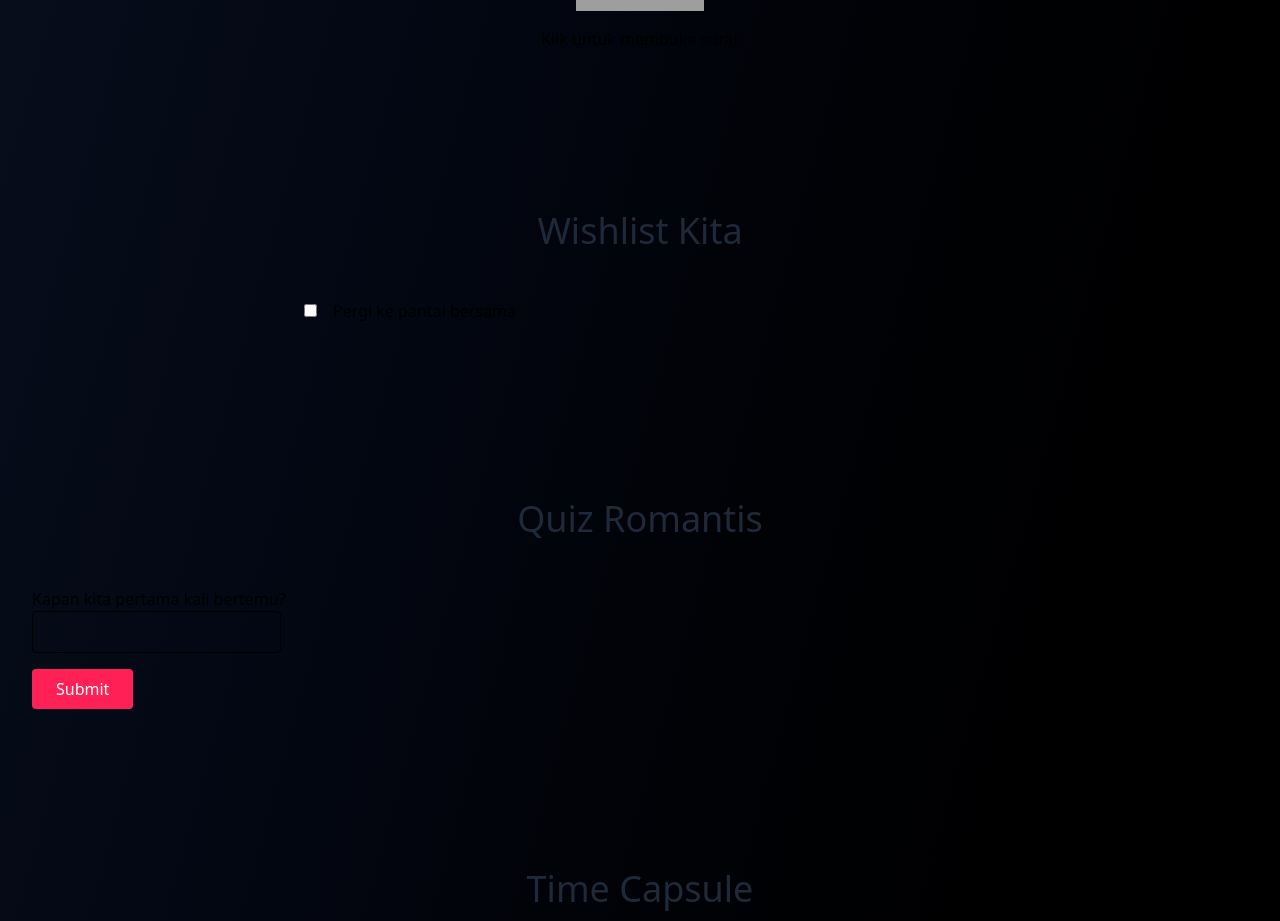
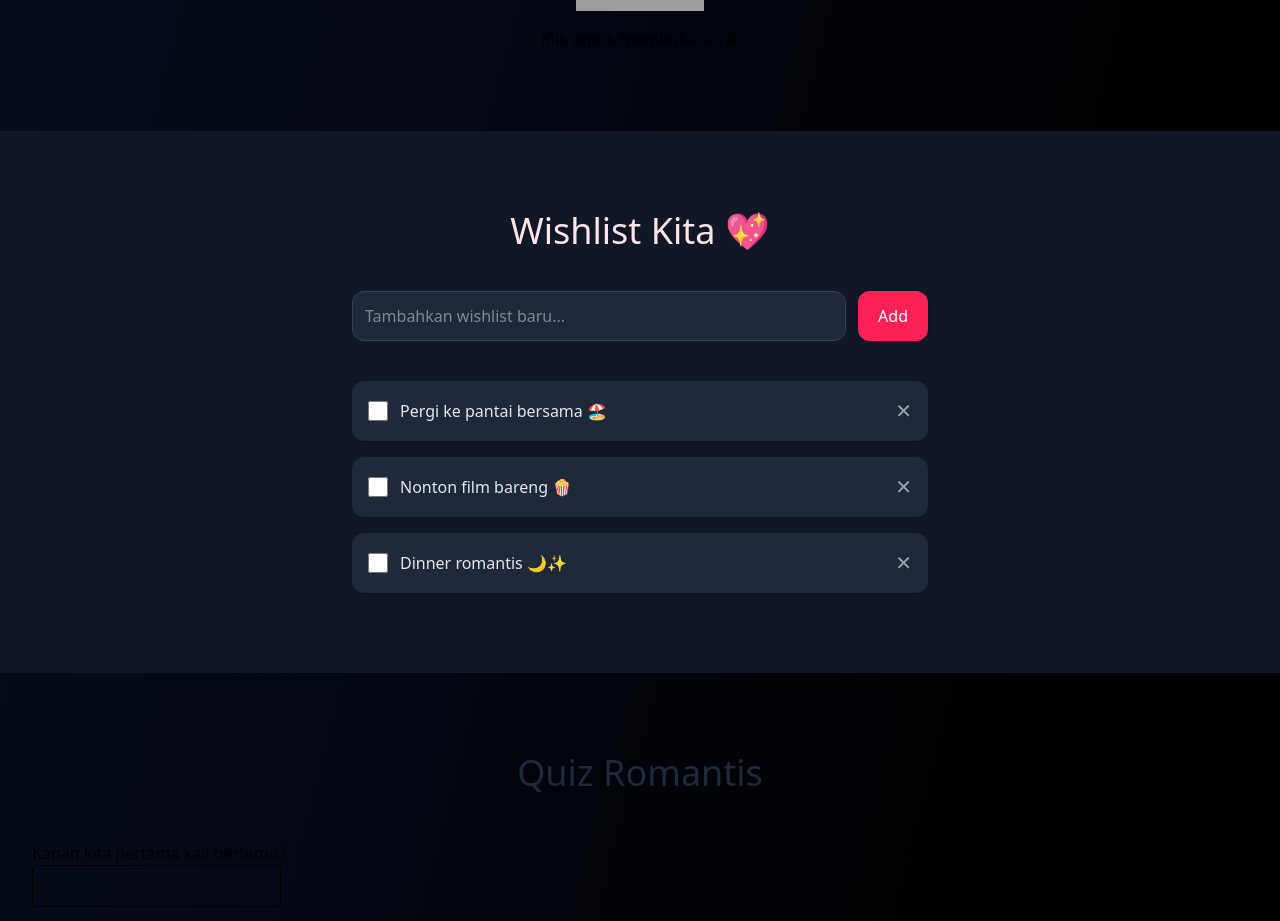
Before and after one commit to faturrahman10/birtday-gift, a React (Vite) app: page / in a window 1280 px wide. Shown: the part 2960-3881 px from the top of the page. Built offline with nearby package versions, Linux system fonts and the light colour scheme; grey boxes are pictures that could not be loaded.

Commit message:
modify new style and new feature

```diff
--- a/src/components/Wishlist.jsx
+++ b/src/components/Wishlist.jsx
@@ -1,42 +1,108 @@
 import React, { useState, useEffect } from "react";
+import { motion, AnimatePresence } from "framer-motion";
 
 const Wishlist = () => {
-  const [wishes, setWishes] = useState([
-    { text: "Pergi ke pantai bersama", done: false },
-    // Tambahkan lebih banyak
-  ]);
+  const [wishes, setWishes] = useState([]);
+  const [input, setInput] = useState("");
 
   useEffect(() => {
     const saved = localStorage.getItem("wishlist");
     if (saved) setWishes(JSON.parse(saved));
+    else {
+      const initial = [
+        { text: "Pergi ke pantai bersama 🏖️", done: false },
+        { text: "Nonton film bareng 🍿", done: false },
+        { text: "Dinner romantis 🌙✨", done: false },
+      ];
+      setWishes(initial);
+      localStorage.setItem("wishlist", JSON.stringify(initial));
+    }
   }, []);
 
   const toggleDone = (index) => {
-    const newWishes = [...wishes];
-    newWishes[index].done = !newWishes[index].done;
-    setWishes(newWishes);
-    localStorage.setItem("wishlist", JSON.stringify(newWishes));
+    const updated = [...wishes];
+    updated[index].done = !updated[index].done;
+    setWishes(updated);
+    localStorage.setItem("wishlist", JSON.stringify(updated));
+  };
+
+  const addWish = () => {
+    if (!input.trim()) return;
+
+    const updated = [...wishes, { text: input.trim(), done: false }];
+    setWishes(updated);
+    setInput("");
+    localStorage.setItem("wishlist", JSON.stringify(updated));
+  };
+
+  const deleteWish = (index) => {
+    const updated = wishes.filter((_, i) => i !== index);
+    setWishes(updated);
+    localStorage.setItem("wishlist", JSON.stringify(updated));
   };
 
   return (
-    <section className="py-20 px-4 md:px-8">
-      <h2 className="text-3xl md:text-4xl font-playfair text-center mb-12 text-gray-800">
-        Wishlist Kita
+    <section className="py-20 px-4 md:px-8 bg-white dark:bg-gray-900 transition-colors duration-500">
+      <h2 className="text-3xl md:text-4xl font-playfair text-center mb-10 text-gray-800 dark:text-rose-100">
+        Wishlist Kita 💖
       </h2>
-      <ul className="max-w-2xl mx-auto">
+
+      {/* Input Tambah Wishlist */}
+      <div className="max-w-xl mx-auto flex gap-3 mb-10">
+        <input
+          type="text"
+          placeholder="Tambahkan wishlist baru..."
+          value={input}
+          onChange={(e) => setInput(e.target.value)}
+          className="flex-1 p-3 rounded-xl border dark:bg-gray-800 dark:border-gray-700 dark:text-gray-200 outline-none focus:ring-2 ring-rose-300 dark:ring-rose-600 transition"
+        />
+        <button
+          onClick={addWish}
+          className="px-5 py-3 rounded-xl bg-rose-500 hover:bg-rose-600 text-white shadow-md transition"
+        >
+          Add
+        </button>
+      </div>
+
+      {/* List Wishlist */}
+      <ul className="max-w-xl mx-auto space-y-4">
+        <AnimatePresence>
           {wishes.map((wish, index) => (
-          <li key={index} className="flex items-center mb-4">
+            <motion.li
+              key={index}
+              initial={{ opacity: 0, y: 20 }}
+              animate={{ opacity: 1, y: 0 }}
+              exit={{ opacity: 0, y: -20 }}
+              className="flex justify-between items-center bg-rose-50 dark:bg-gray-800 p-4 rounded-xl shadow-sm"
+            >
+              {/* Checkbox + text */}
+              <div className="flex items-center gap-3">
                 <input
                   type="checkbox"
                   checked={wish.done}
                   onChange={() => toggleDone(index)}
-              className="mr-4"
+                  className="h-5 w-5 accent-rose-500 cursor-pointer"
                 />
-            <span className={wish.done ? "line-through text-gray-500" : ""}>
+
+                <span
+                  className={`text-gray-700 dark:text-gray-200 font-medium ${
+                    wish.done ? "line-through opacity-50" : ""
+                  }`}
+                >
                   {wish.text}
                 </span>
-          </li>
+              </div>
+
+              {/* Delete Button */}
+              <button
+                onClick={() => deleteWish(index)}
+                className="text-gray-400 hover:text-red-500 transition text-xl"
+              >
+                ✕
+              </button>
+            </motion.li>
           ))}
+        </AnimatePresence>
       </ul>
     </section>
   );
```
Lines whose indentation alone changed are shown as unchanged.
